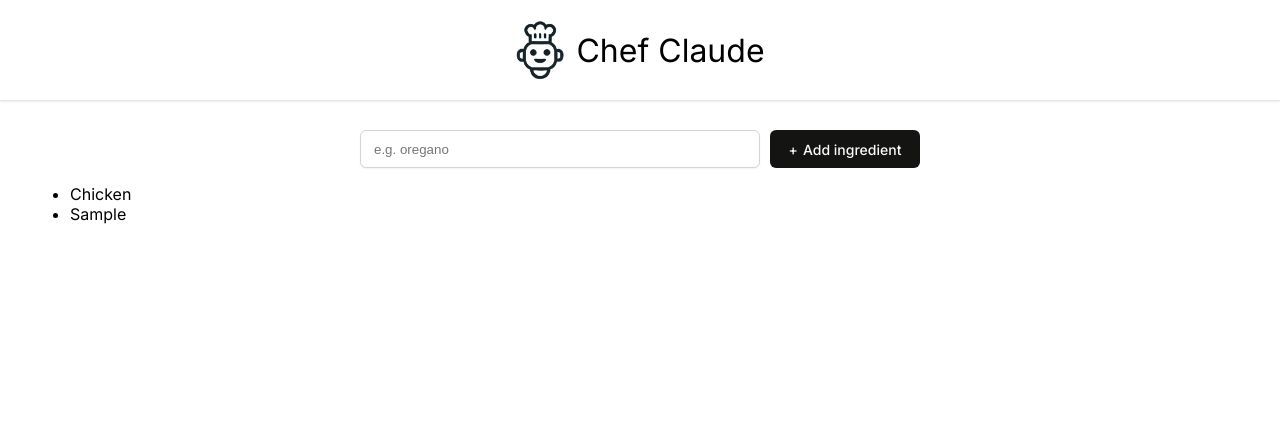
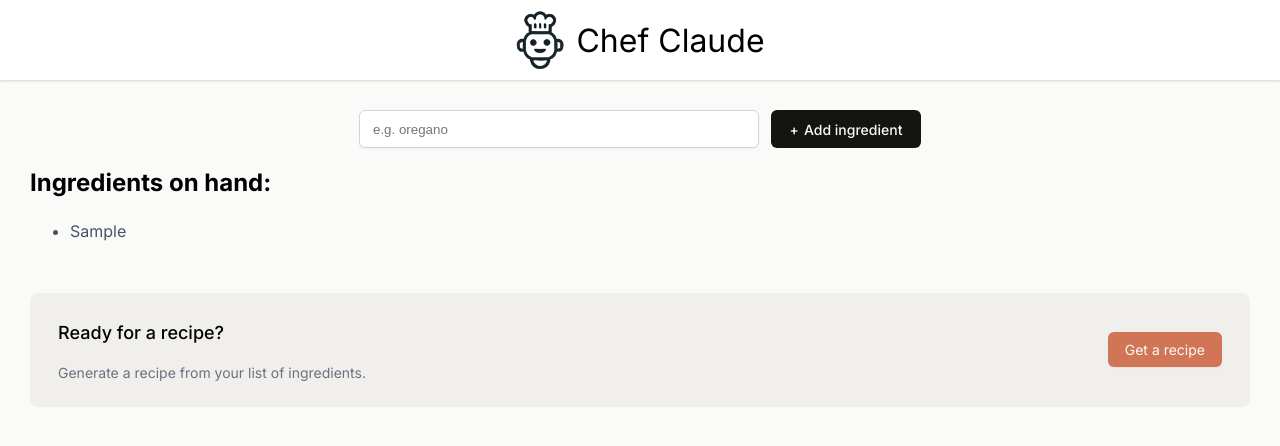
Before and after one commit to Dominionola/Chef-Claude, a React (Vite) app: page / in a window 1280 px wide. Both pictures are taken after typing "Sample" into the empty fields and a click on the button "Add ingredient". Shown: the top 446 px of the page. Built offline with nearby package versions, Linux system fonts and the light colour scheme.

Commit message:
conditon rendering

```diff
--- a/src/Main1.jsx
+++ b/src/Main1.jsx
@@ -3,7 +3,7 @@
 // Main1 component manages a list of ingredients and allows adding new ones
 export default function Main1() {
   // State to hold the list of ingredients
-  const [ingredients, setIngredients] = React.useState(["Chicken"]);
+  const [ingredients, setIngredients] = React.useState([]);
 
   // Map each ingredient to a <li> element for display
   const ingredientsListItems = ingredients.map((ingredient) => (
@@ -28,8 +28,21 @@
         />
         <button>Add ingredient</button>
       </form>
-      {/* Display the list of ingredients */}
-      <ul>{ingredientsListItems}</ul>
+      {ingredients.length > 0 ? (
+        <section>
+          <h2>Ingredients on hand:</h2>
+          <ul className="ingredients-list" aria-live="polite">
+            {ingredientsListItems}
+          </ul>
+          <div className="get-recipe-container">
+            <div>
+              <h3>Ready for a recipe?</h3>
+              <p>Generate a recipe from your list of ingredients.</p>
+            </div>
+            <button>Get a recipe</button>
+          </div>
+        </section>
+      ) : null}
     </main>
   );
 }
--- a/src/index.css
+++ b/src/index.css
@@ -5,6 +5,7 @@
 body {
     margin: 0;
     font-family: Inter, sans-serif;
+    background-color: #FAFAF8;
 }
 
 header {
@@ -12,10 +13,9 @@
     justify-content: center;
     align-items: center;
     gap: 11px;
-  height: 100px;
+    height: 80px;
     background-color: white;
-  box-shadow: 0px 1px 3px 0px rgba(0, 0, 0, 0.1),
-    0px 1px 2px 0px rgba(0, 0, 0, 0.06);
+    box-shadow: 0px 1px 3px 0px rgba(0, 0, 0, 0.10), 0px 1px 2px 0px rgba(0, 0, 0, 0.06);
 }
 
 header > img {
@@ -33,13 +33,13 @@
 .add-ingredient-form {
     display: flex;
     justify-content: center;
-  gap: 10px;
+    gap: 12px;
     height: 38px;
 }
 
-.add-ingredient-form input {
+.add-ingredient-form > input {
     border-radius: 6px;
-  border: 1px solid #d1d5db;
+    border: 1px solid #D1D5DB;
     padding: 9px 13px;
     box-shadow: 0px 1px 2px 0px rgba(0, 0, 0, 0.05);
     flex-grow: 1;
@@ -47,18 +47,60 @@
     max-width: 400px;
 }
 
-.add-ingredient-form button {
+.add-ingredient-form > button {
     font-family: Inter, sans-serif;
     border-radius: 6px;
     border: none;
     background-color: #141413;
-  color: #fafaf8;
+    color: #FAFAF8;
+    width: 150px;
     font-size: 0.875rem;
-  width: 150px;
     font-weight: 500;
 }
 
-.add-ingredient-form button::before {
+.add-ingredient-form > button::before {
     content: "+";
     margin-right: 5px;
 }
+
+ul.ingredients-list {
+    margin-bottom: 48px;
+}
+
+ul.ingredients-list > li {
+    color: #475467;
+    line-height: 28px;
+}
+
+.get-recipe-container {
+    display: flex;
+    justify-content: space-between;
+    align-items: center;
+    border-radius: 8px;
+    background: #F0EFEB;
+    padding: 10px 28px;
+}
+
+.get-recipe-container h3 {
+    font-size: 1.125rem;
+    font-weight: 500;
+    line-height: 24px;
+}
+
+.get-recipe-container p {
+    color: #6B7280;
+    font-size: 0.875rem;
+    line-height: 20px;
+}
+
+.get-recipe-container button {
+    border: none;
+    border-radius: 6px;
+    background: #D17557;
+    box-shadow: 0px 1px 2px 0px rgba(0, 0, 0, 0.05);
+    color: #FAFAF8;
+    padding: 9px 17px;
+    font-family: Inter, sans-serif;
+    font-size: 0.875rem;
+    cursor: pointer;
+}
```
Lines whose indentation alone changed are shown as unchanged.
